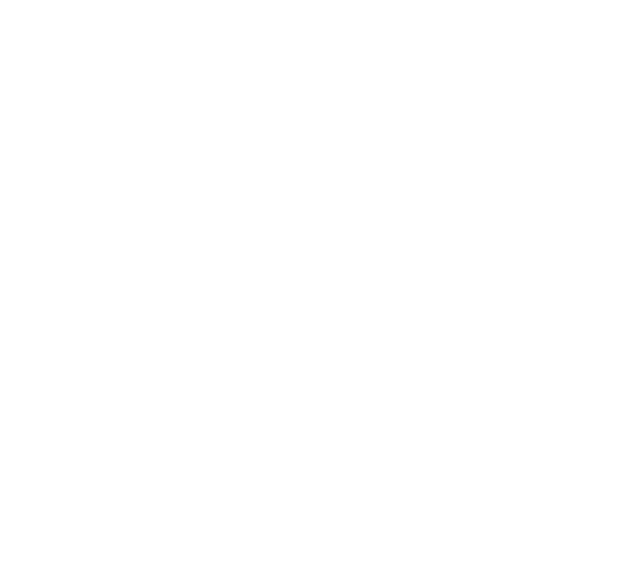
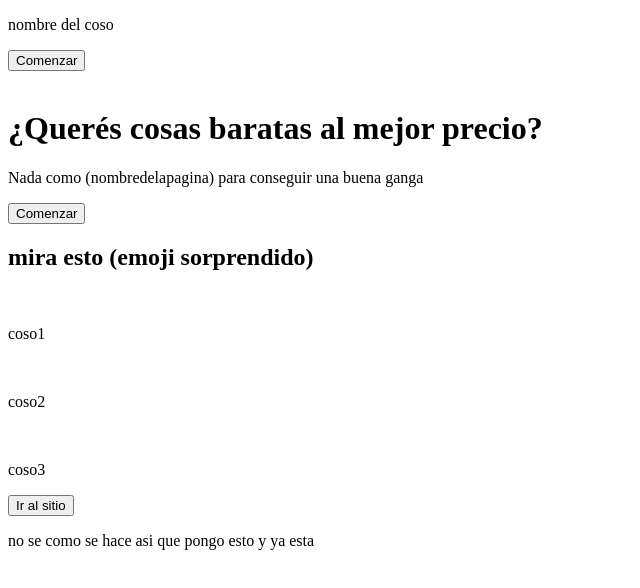
Before and after one commit to valecatdog/Proyecto-Landing-Page, a plain HTML site: page index.html in a window 1280 px wide. Shown: the whole page, without its empty margins (0-640 px from the left). Drawn offline with Linux system fonts and the light colour scheme.

Commit message:
Estructura de las partes portada e info

```diff
--- a/index.html
+++ b/index.html
@@ -6,19 +6,50 @@
     <title>Landing page help</title>
 </head>
 <body>
-    <header>
-    </header>
+    <div id="barra">
+        <p>nombre del coso</p>
+        <button>Comenzar</button>
+    </div>
 
-    <section>
+    <main id="parte_portada">
+        <img>
+        <h1>¿Querés cosas baratas al mejor precio?</h1>
+        <p>Nada como (nombredelapagina) para conseguir una buena ganga<p>
+        <button>Comenzar</button>
+    </main>
+
+    <section id="parte_info">
+        <h2>mira esto (emoji sorprendido)</h2>
+
+        <div class="productos">
+            <img>
+            <p>coso1</p>
+        </div>
+
+        <div class="productos">
+            <img>
+            <p>coso2</p>
+        </div>
+
+        <div class="productos">
+            <img>
+            <p>coso3</p>
+        </div>
+
+        <button>Ir al sitio</button>
     </section>
 
-    <section>
+    <section id="parte_transparente_cool">
+        <p>no se como se hace asi que pongo esto y ya esta</p>
     </section>
 
-    <section>
+    <section id="parte_llamado_accion">
     </section>
 
-    <section>
+    <section id="parte_equipo">
+    </section>
+
+    <section id="parte_formulario">
     </section>
 
     <footer>
@@ -26,7 +57,8 @@
         </address>
     </footer>
 
-    <nav>
+    <nav id="barra_costado">
+
     </nav>
 </body>
 </html>
```
